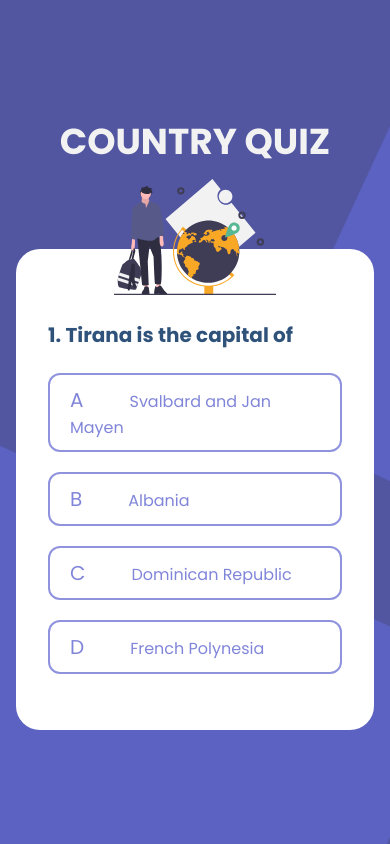
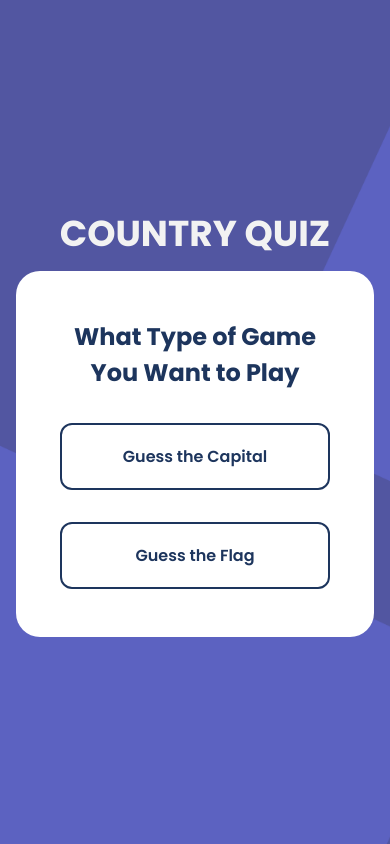
Before and after one commit to mianazan099/country-quiz-app, a React (Create React App) app: page / in a window 390 px wide. Built offline with nearby package versions, Linux system fonts and the light colour scheme.

Commit message:
added choose

```diff
--- a/src/App/App.css
+++ b/src/App/App.css
@@ -173,6 +173,34 @@
   color: #1d355d;
 }
 
+.choose-card {
+  padding: 5rem 2.5rem;
+  text-align: center;
+}
+
+.choose {
+  font-weight: 700;
+  font-size: 30px;
+  color: #1d355d;
+  margin-bottom: 3rem;
+}
+
+.choose-btn:first-of-type {
+  margin-bottom: 2rem;
+}
+
+.choose-btn {
+  width: 300px;
+  padding: 18px 60px;
+  border: 2px solid #1d355d;
+  border-radius: 12px;
+  background: none;
+  font-weight: 600;
+  font-size: 18px;
+  line-height: 27px;
+  color: #1d355d;
+}
+
 @media (max-width: 464px) {
   .title {
     text-align: center;
@@ -204,4 +232,15 @@
     font-size: 20px;
     line-height: normal;
   }
+  .choose-card {
+    padding: 3rem 2rem;
+  }
+  .choose {
+    font-size: 24px;
+    margin-bottom: 2rem;
+  }
+  .choose-btn {
+    width: 270px;
+    font-size: 16px;
+  }
 }
--- a/src/App/App.js
+++ b/src/App/App.js
@@ -1,27 +1,64 @@
 import { useState } from "react";
-import Quiz from "./Quiz";
+import CapitalQuiz from "./CapitalQuiz";
 import Result from "./Result";
+import Choose from "./Choose";
+import FlagQuiz from "./FlagQuiz";
 import "./App.css";
+
+function renderThis(
+  quiz,
+  setQuiz,
+  questionNum,
+  setQuestionNum,
+  score,
+  setScore
+) {
+  switch (quiz) {
+    case 0:
+      return <Choose setQuiz={setQuiz} />;
+      break;
+    case 1:
+      return (
+        <CapitalQuiz
+          questionNum={questionNum}
+          setQuestionNum={setQuestionNum}
+          score={score}
+          setScore={setScore}
+        />
+      );
+      break;
+    case 2:
+      return <FlagQuiz />;
+      break;
+
+    default:
+      break;
+  }
+}
 
 const App = () => {
   const [questionNum, setQuestionNum] = useState(0);
   const [score, setScore] = useState(0);
+  const [quiz, setQuiz] = useState(0);
 
   return (
     <div className="app">
       <div className="outer-card">
         {questionNum < 10 ? (
-          <Quiz
-            questionNum={questionNum}
-            setQuestionNum={setQuestionNum}
-            score={score}
-            setScore={setScore}
-          />
+          renderThis(
+            quiz,
+            setQuiz,
+            questionNum,
+            setQuestionNum,
+            score,
+            setScore
+          )
         ) : (
           <Result
             result={score}
             setScore={setScore}
             setQuestionNum={setQuestionNum}
+            setQuiz={setQuiz}
           />
         )}
       </div>
--- /dev/null
+++ b/src/App/Choose.jsx
@@ -0,0 +1,28 @@
+const Choose = ({ setQuiz }) => {
+  return (
+    <>
+      <h1 className="title result-title">Country Quiz</h1>
+      <div className="inner-card choose-card">
+        <p className="choose">What Type of Game You Want to Play</p>
+        <button
+          className="choose-btn"
+          onClick={() => {
+            setQuiz(1);
+          }}
+        >
+          Guess the Capital
+        </button>
+        <button
+          className="choose-btn"
+          onClick={() => {
+            setQuiz(2);
+          }}
+        >
+          Guess the Flag
+        </button>
+      </div>
+    </>
+  );
+};
+
+export default Choose;
--- /dev/null
+++ b/src/App/FlagQuiz.jsx
@@ -0,0 +1,85 @@
+const FlagQuiz = () => {
+  return (
+    <>
+      <h1>Flag Quiz</h1>
+      <p>Let's Play</p>
+    </>
+  );
+};
+
+export default FlagQuiz;
+
+// import { useState, useEffect } from "react";
+// import Button from "./Button";
+// import data from "./countryData.json";
+// import adventure from "./images/adventure.svg";
+
+// function getFourRandomCountries() {
+//   const countries = [];
+//   for (let i = 0; i < 4; i++) {
+//     countries.push(data[Math.floor(Math.random() * data.length)]);
+//   }
+//   return countries;
+// }
+
+// function getRandomCountry(countries) {
+//   return countries[Math.floor(Math.random() * countries.length)];
+// }
+
+// function nextQuestion() {
+//   document.querySelector(".next-question").style.display = "none";
+//   document.querySelectorAll(".option").forEach((e) => {
+//     e.classList.remove("right");
+//     e.classList.remove("wrong");
+//     e.disabled = false;
+//   });
+// }
+
+// const Quiz = ({ questionNum, setQuestionNum, score, setScore }) => {
+//   const [countries, setCountries] = useState(getFourRandomCountries());
+//   const [randomCountry, setRandomCountry] = useState(
+//     getRandomCountry(countries)
+//   );
+
+//   useEffect(() => {
+//     setRandomCountry(getRandomCountry(countries));
+//   }, [countries]);
+
+//   return (
+//     <>
+//       <h1 className="title">Country Quiz</h1>
+//       <div className="image">
+//         <img src={adventure} alt="adventure" />
+//       </div>
+//       <div className="inner-card">
+//         <p className="question">
+//           {questionNum + 1}. {randomCountry.capital} is the capital of
+//         </p>
+//         <div className="options-container">
+//           {countries.map((country, index) => (
+//             <Button
+//               key={index}
+//               index={index}
+//               randomCountry={randomCountry}
+//               country={country}
+//               score={score}
+//               setScore={setScore}
+//             />
+//           ))}
+//         </div>
+//         <button
+//           className="next-question"
+//           onClick={() => {
+//             nextQuestion();
+//             setCountries(getFourRandomCountries());
+//             setQuestionNum(questionNum + 1);
+//           }}
+//         >
+//           Next
+//         </button>
+//       </div>
+//     </>
+//   );
+// };
+
+// export default Quiz;
--- a/src/App/Result.jsx
+++ b/src/App/Result.jsx
@@ -1,6 +1,6 @@
 import winner from "./images/winners.svg";
 
-const Result = ({ result, setScore, setQuestionNum }) => {
+const Result = ({ result, setScore, setQuestionNum, setQuiz }) => {
   return (
     <>
       <h1 className="title result-title">Country Quiz</h1>
@@ -17,6 +17,7 @@ const Result = ({ result, setScore, setQuestionNum }) => {
           onClick={() => {
             setScore(0);
             setQuestionNum(0);
+            setQuiz(0);
           }}
         >
           Try again
```
Also changed, not shown: src/index.js (+5 -5 lines), src/App/Button.css (added), src/App/CapitalQuiz.css (added), src/App/CapitalQuiz.jsx (renamed from src/App/Quiz.jsx), src/App/Choose.css (added), src/App/FlagQuiz.css (added), src/App/Result.css (added).
